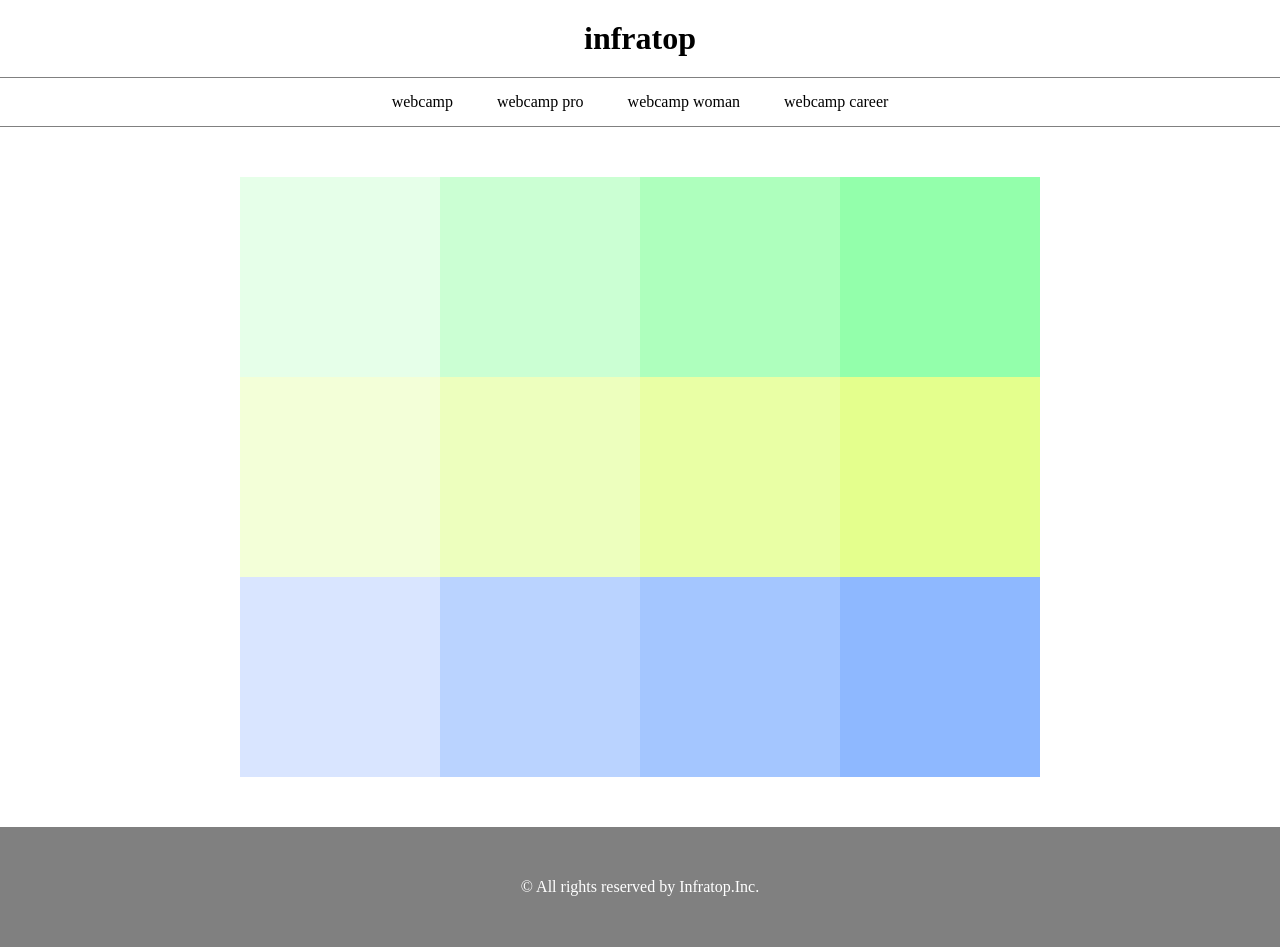
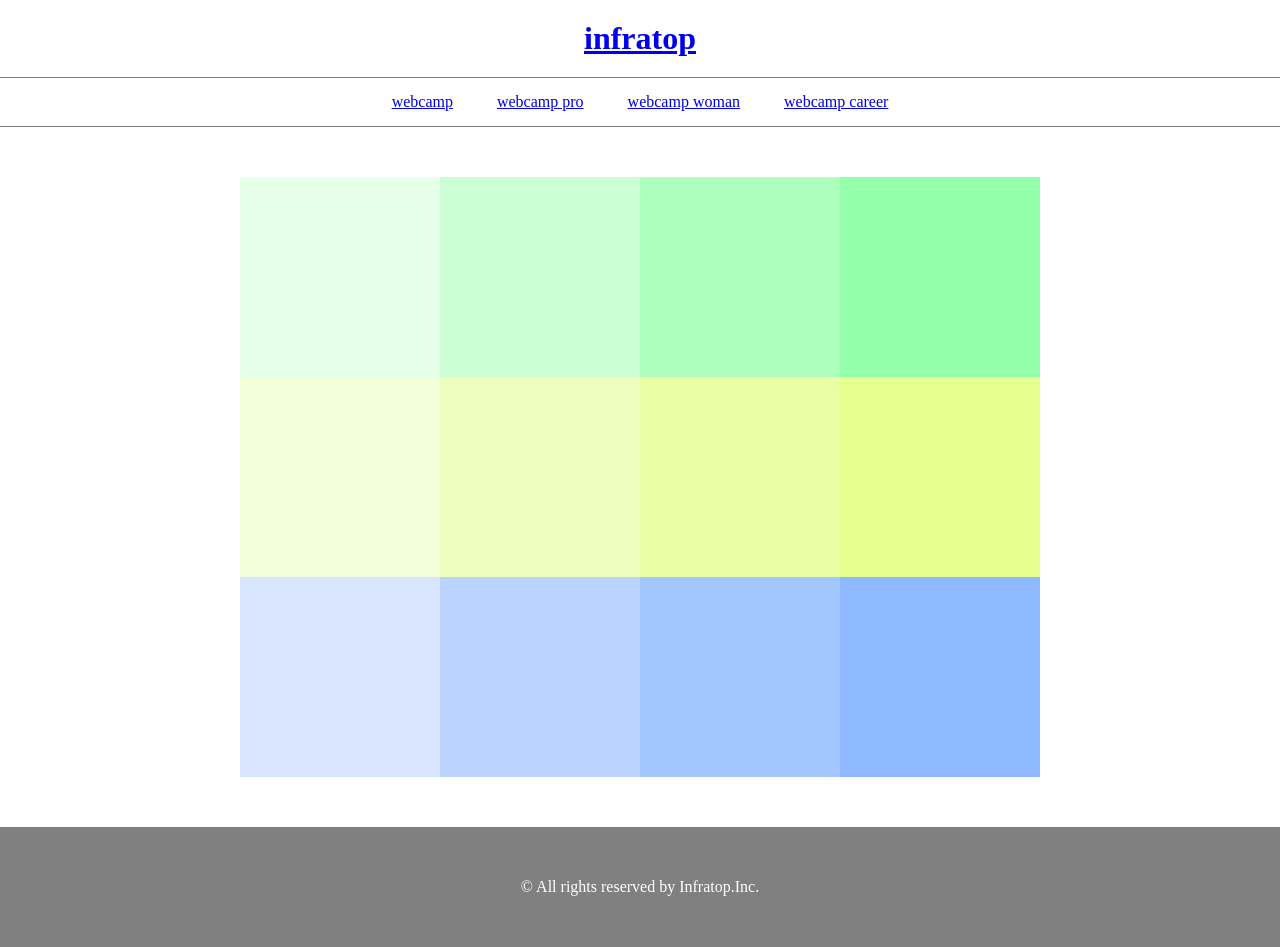
Before and after one commit to Miyattikai3/Htmlcss1-5, a plain HTML site: page test.html in a window 1280 px wide. Drawn offline with Linux system fonts and the light colour scheme.

Commit message:
[Test]1-5.2

```diff
--- a/test.html
+++ b/test.html
@@ -1,23 +1,28 @@
 <!DOCTYPE html>
 <html lang="ja">
   <head>
-    <meta charset="UTF-8"/>
+    <meta charset="UTF-8" />
     <title>演習問題1-5</title>
-    <link rel="stylesheet" href="test.css"/>
+    <link rel="stylesheet" href="test.css" />
   </head>
-
   <body>
-
+    <!--header,navのURLは解答参照-->
     <header>
-      <h1>infratop</h1>
+      <h1><a href="http://infratop.jp/">infratop</a></h1>
     </header>
 
     <nav>
       <ul class="nav-list">
-        <li class="nav-list-item"><a>webcamp</a></li>
-        <li class="nav-list-item"><a>webcamp pro</a></li>
-        <li class="nav-list-item"><a>webcamp woman</a></li>
-        <li class="nav-list-item"><a>webcamp career</a></li>
+        <li class="nav-list-item"><a href="http://web-camp.io/">webcamp</a></li>
+        <li class="nav-list-item">
+          <a href="http://web-camp.io/pro/">webcamp pro</a>
+        </li>
+        <li class="nav-list-item">
+          <a href="http://web-camp.io/woman/">webcamp woman</a>
+        </li>
+        <li class="nav-list-item">
+          <a href="http://web-camp.io/career/">webcamp career</a>
+        </li>
       </ul>
     </nav>
 
@@ -39,6 +44,5 @@
     <footer>
       <p class="footer-text">© All rights reserved by Infratop.Inc.</p>
     </footer>
-
   </body>
 </html>
```
